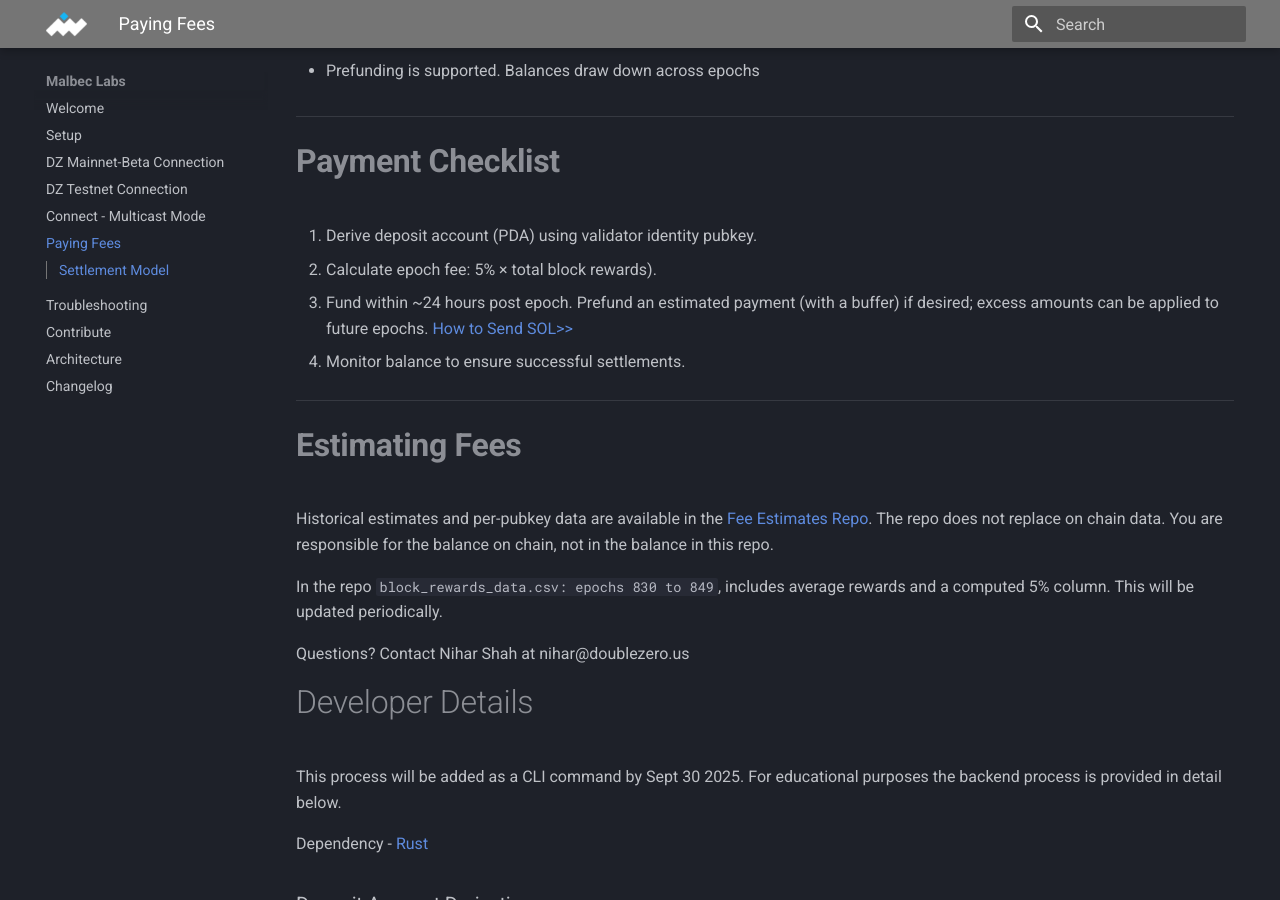
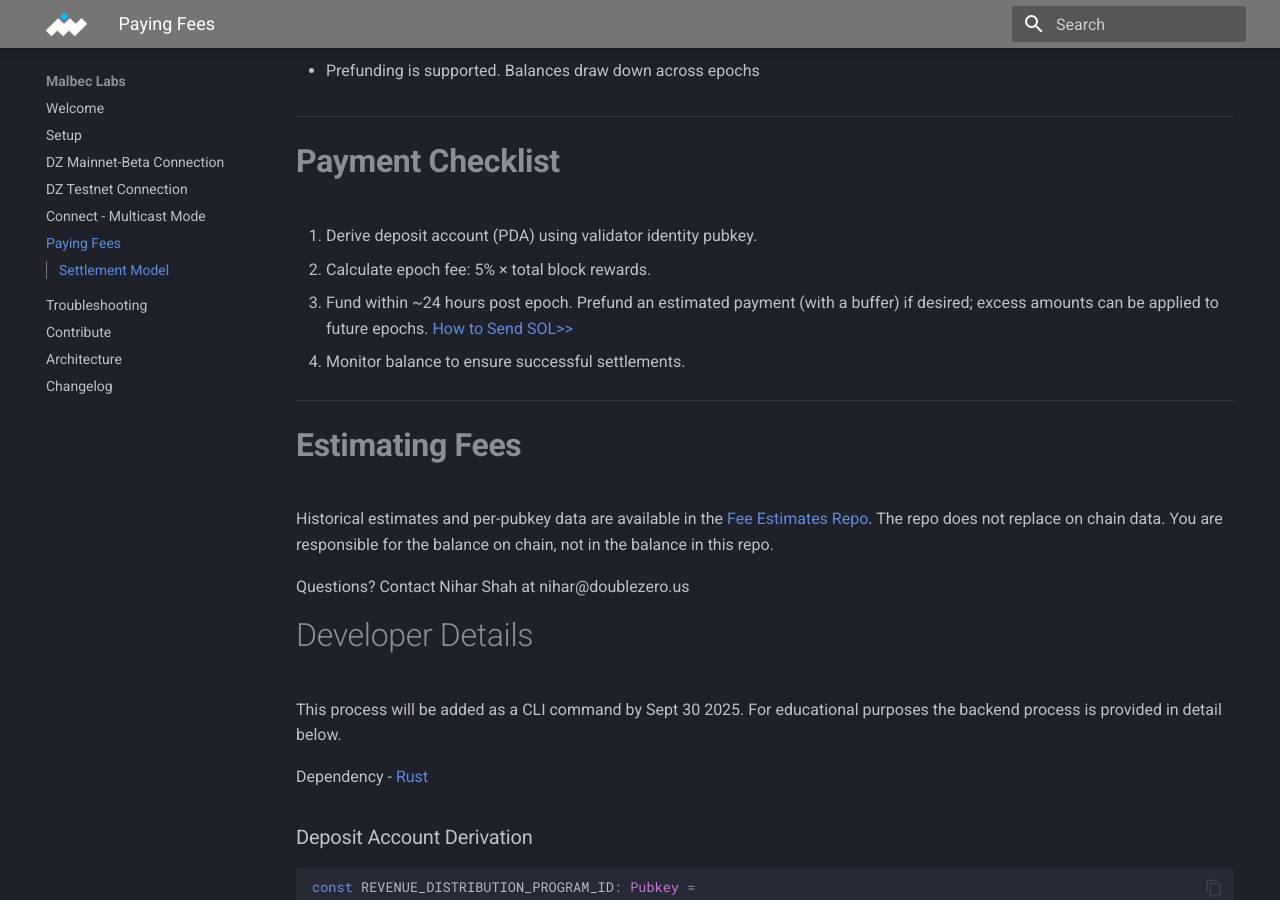
Before and after one commit to malbeclabs/docs, an MkDocs documentation site: the page built from docs/paying-fees.md, in a window 1280 px wide and 900 px high, scrolled down 616 px. Built offline with MkDocs 1.6.1 and Material for MkDocs 9.7.7, drawn with Linux system fonts in a browser that asks for light colours.

Commit message:
Update paying-fees.md

```diff
--- a/docs/paying-fees.md
+++ b/docs/paying-fees.md
@@ -24,7 +24,7 @@ An in depth exploration of why fees exist, and the validator pricing model can b
 # **Payment Checklist**
 
 1. Derive deposit account (PDA) using validator identity pubkey.
-2. Calculate epoch fee: 5% × total block rewards).
+2. Calculate epoch fee: 5% × total block rewards.
 3. Fund within ~24 hours post epoch. Prefund an estimated payment (with a buffer) if desired; excess amounts can be applied to future epochs. [How to Send SOL>>](https://solana.com/tr/learn/sending-and-receiving-sol)
 4. Monitor balance to ensure successful settlements.
 
@@ -33,8 +33,6 @@ An in depth exploration of why fees exist, and the validator pricing model can b
 # **Estimating Fees**
 
 Historical estimates and per-pubkey data are available in the [Fee Estimates Repo](http://github.com/doublezerofoundation/fees). The repo does not replace on chain data. You are responsible for the balance on chain, not in the balance in this repo.
-
-In the repo `block_rewards_data.csv: epochs 830 to 849`, includes average rewards and a computed 5% column. This will be updated periodically.
 
 Questions? Contact Nihar Shah at nihar@doublezero.us
 
```
